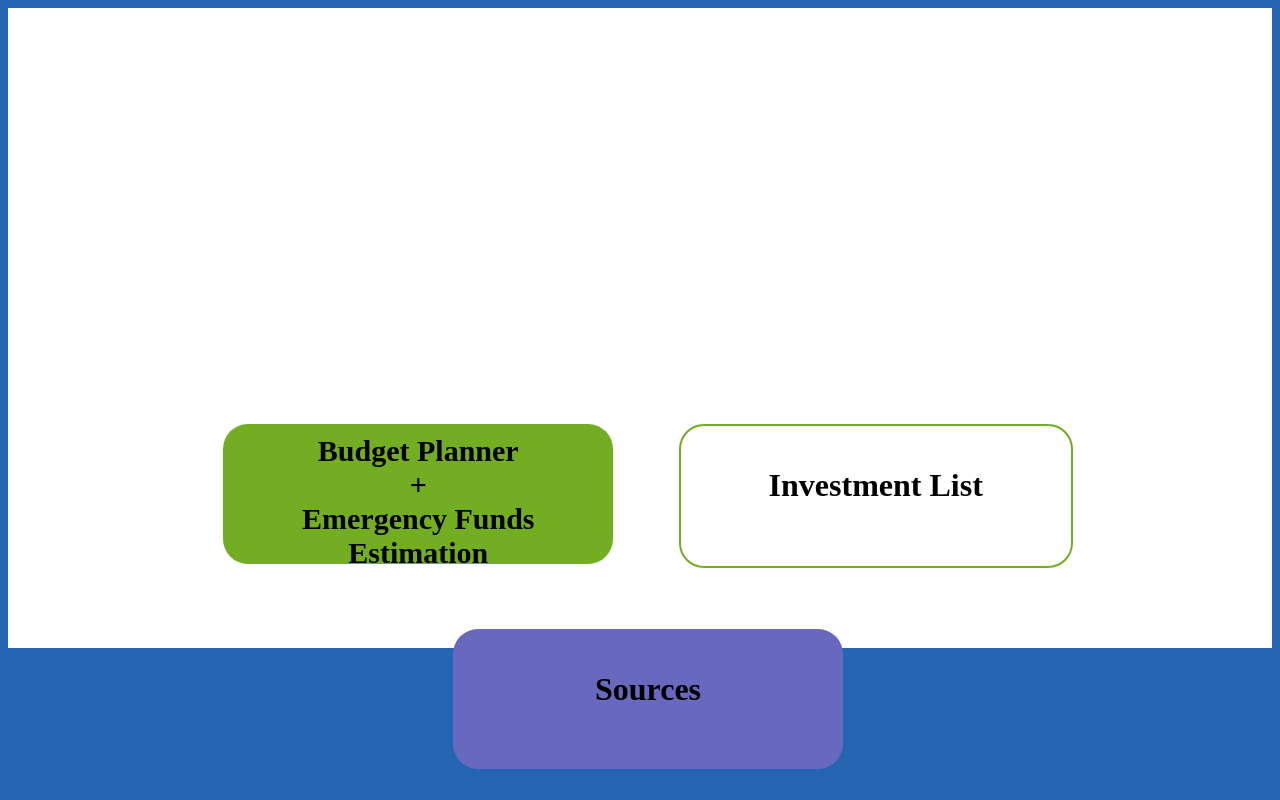
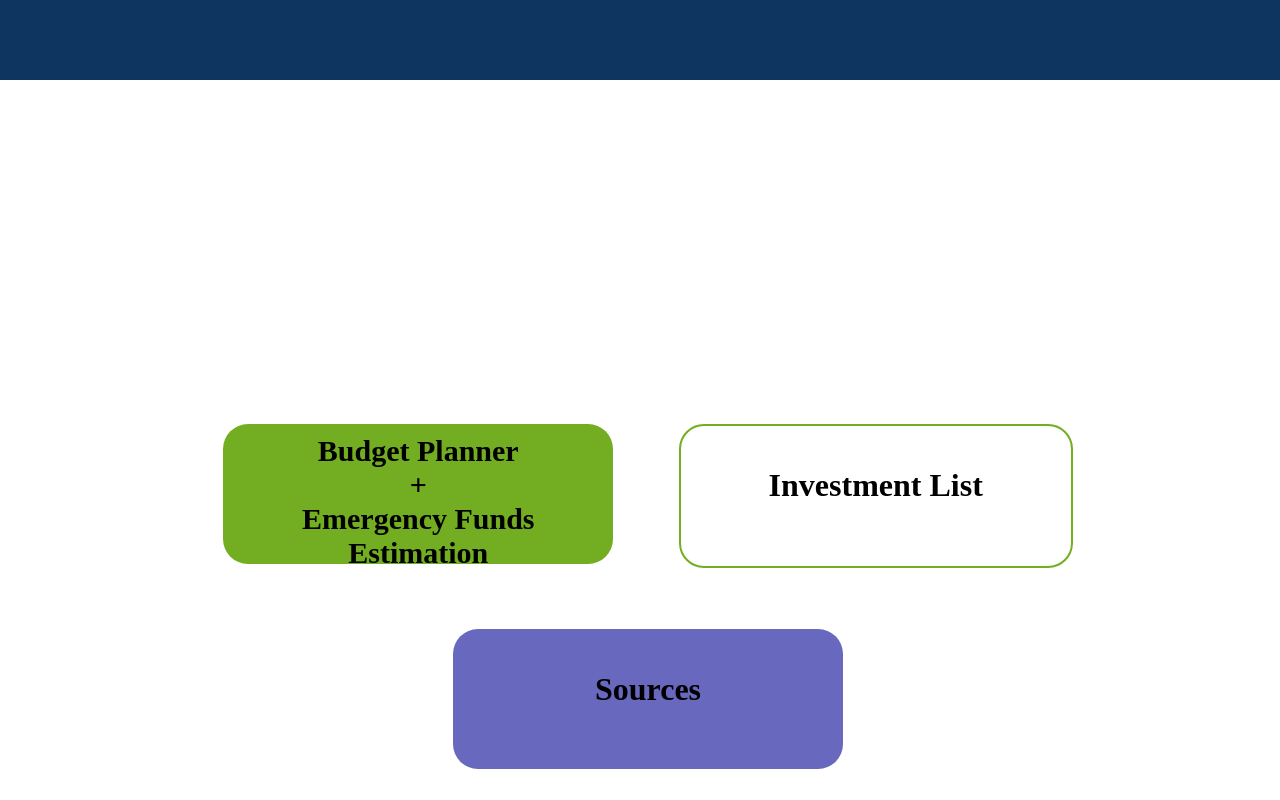
Before and after one commit to justin13601/Savings.io, a Django app: page /dashboard in a window 1280 px wide. Run offline with Django 3.2, Linux system fonts and the light colour scheme.

Commit message:
box stuff

```diff
--- a/static/css/dashboard.css
+++ b/static/css/dashboard.css
@@ -1,5 +1,5 @@
 body{
-    background: #2365b0;
+    background: #0e3560;
 }
 
 ::-webkit-scrollbar {
@@ -18,8 +18,10 @@ body{
 
 .box {
     width: 100%;
-    height: 80vh;
+    height: 90vh;
+    position: absolute;
     bottom: 0;
+    left: 0;
     background-color: white;
 }
 
@@ -55,6 +57,10 @@ body{
     font-size: 30px;
 }
 
+#r1 #firstpic {
+    width: 100%;
+}
+
 #r2 {
   border-radius: 25px;
   border: 2px solid #73AD21;
```
Also changed, not shown: static/images/money.jpg (added).
